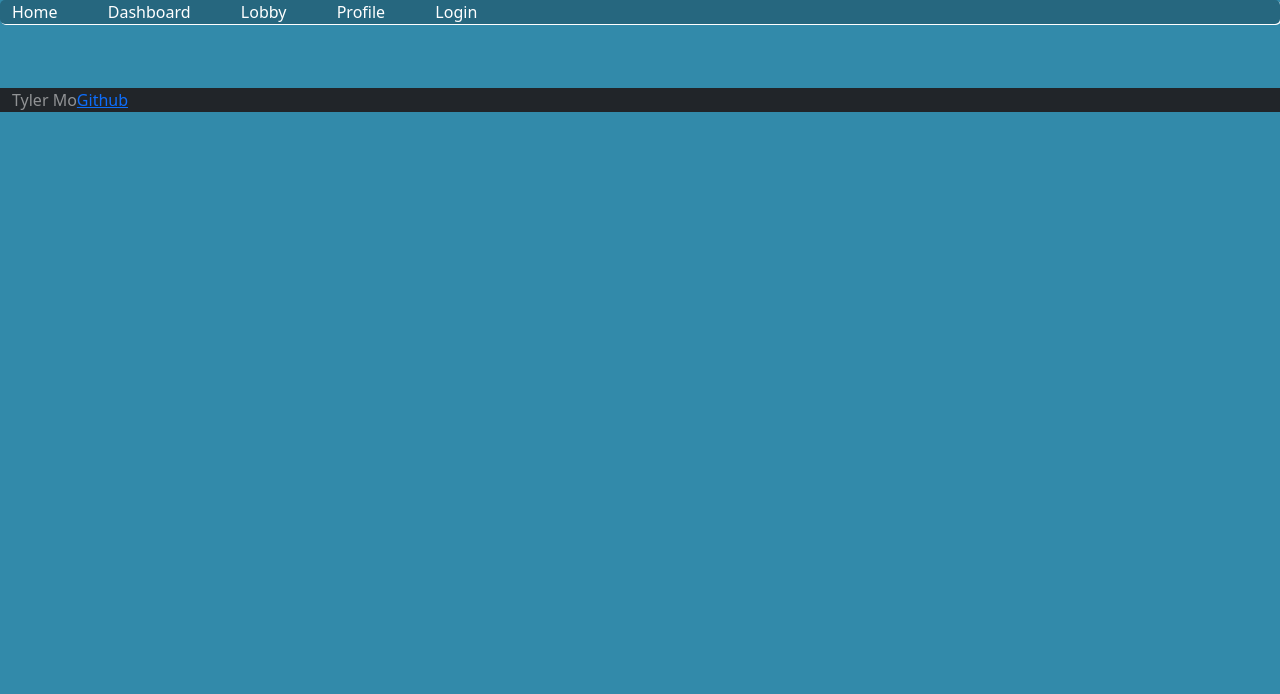
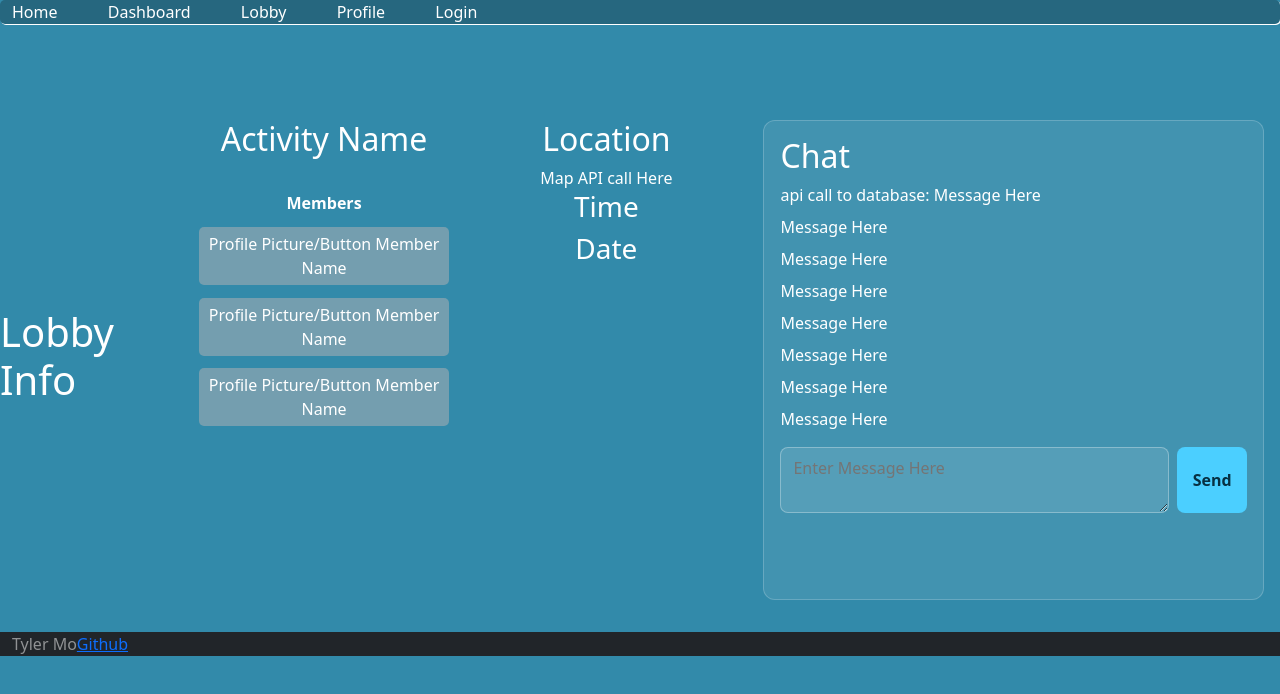
Before and after one commit to Fiery51/startup, a React (Vite) app in the folder startup/: page /lobbyinfo in a window 1280 px wide. Shown: the top 694 px of the page. Built offline with nearby package versions, Linux system fonts and the light colour scheme.

Commit message:
fixed stuff up

```diff
--- a/startup/src/app.jsx
+++ b/startup/src/app.jsx
@@ -26,8 +26,8 @@ export default function App() {
           <Routes>
             <Route path='/' element={<Landing />} exact />
             <Route path='/dashboard' element={<Dashboard />} />
-            <Route path='/lobby' element={<LobbyInfo />} />
-            <Route path='/profile' element={<ProfileSkeleton />} />
+            <Route path='/lobbyinfo' element={<LobbyInfo />} />
+            <Route path='/profileskeleton' element={<ProfileSkeleton />} />
             <Route path='/login' element={<Login />} />
           </Routes>
 
--- a/startup/src/dashboard/dashboard.jsx
+++ b/startup/src/dashboard/dashboard.jsx
@@ -4,7 +4,7 @@ import '../styles.css';
 
 export function Dashboard() {
   return (
-    <main classNameName="container-fluid bg-secondary text-center">
+    <main>
       <div>
             <h2>Open Lobbys</h2>
             <select name="Filter" id="Filter">
--- a/startup/src/landing/landing.jsx
+++ b/startup/src/landing/landing.jsx
@@ -4,7 +4,7 @@ import '../styles.css';
 
 export function Landing() {
   return (
-    <main classNameName="container-fluid bg-secondary text-center">
+    <main>
       <div id="landing-HeroSection">
             <h2>Welcome to Kynectra</h2>
             <p>The best place to connect, and find new friends!</p>
--- a/startup/src/lobbyInfo/lobbyInfo.jsx
+++ b/startup/src/lobbyInfo/lobbyInfo.jsx
@@ -1,10 +1,9 @@
 import React from 'react';
 import '../styles.css';
 
-
 export function LobbyInfo() {
   return (
-    <main className="container-fluid bg-secondary text-center">
+    <main>
       <h1>Lobby Info</h1>
       <div id="LobbyInfoContainer">
         <div id="Members">
@@ -15,16 +14,17 @@ export function LobbyInfo() {
               Profile Picture/Button
               Member Name
             </div>
-                    <div div className="member">
+            <div className="member">
               Profile Picture/Button
               Member Name
             </div>
-                    <div div className="member">
+            <div className="member">
               Profile Picture/Button
               Member Name
             </div>
           </div>
         </div>
+
         <div id="location">
           <h2>Location</h2>
           <div>Map API call Here</div>
@@ -33,10 +33,11 @@ export function LobbyInfo() {
             <h3>Date</h3>
           </div>
         </div>
+
         <div id="Chat">
           <h2>Chat</h2>
           <div className="chat-log">
-                    <div>api call to data base: Message Here</div>
+            <div>api call to database: Message Here</div>
             <div>Message Here</div>
             <div>Message Here</div>
             <div>Message Here</div>
@@ -46,8 +47,14 @@ export function LobbyInfo() {
             <div>Message Here</div>
           </div>
           <div className="chat-input">
-                    <textarea name="" id="">Enter Message Here</textarea>
-                    <button type="button"><strong>Send</strong></button>
+            <textarea
+              id="chatMessage"
+              name="chatMessage"
+              placeholder="Enter Message Here"
+            />
+            <button type="button">
+              <strong>Send</strong>
+            </button>
           </div>
         </div>
       </div>
--- a/startup/src/login/login.jsx
+++ b/startup/src/login/login.jsx
@@ -3,7 +3,7 @@ import '../styles.css';
 
 export function Login() {
   return (
-    <main className="container-fluid bg-secondary text-center">
+    <main>
       <div className="loginContainer">
         <h1>Login</h1>
         <form>
--- a/startup/src/profileSkeleton/profileSkeleton.jsx
+++ b/startup/src/profileSkeleton/profileSkeleton.jsx
@@ -4,7 +4,7 @@ import '../styles.css';
 
 export function ProfileSkeleton() {
   return (
-    <main className="container-fluid bg-secondary text-center">
+    <main>
       <div className="BioContainer">
             <div className="bio">
                 <h1>John Smith</h1>
```
Lines whose indentation alone changed are shown as unchanged.
